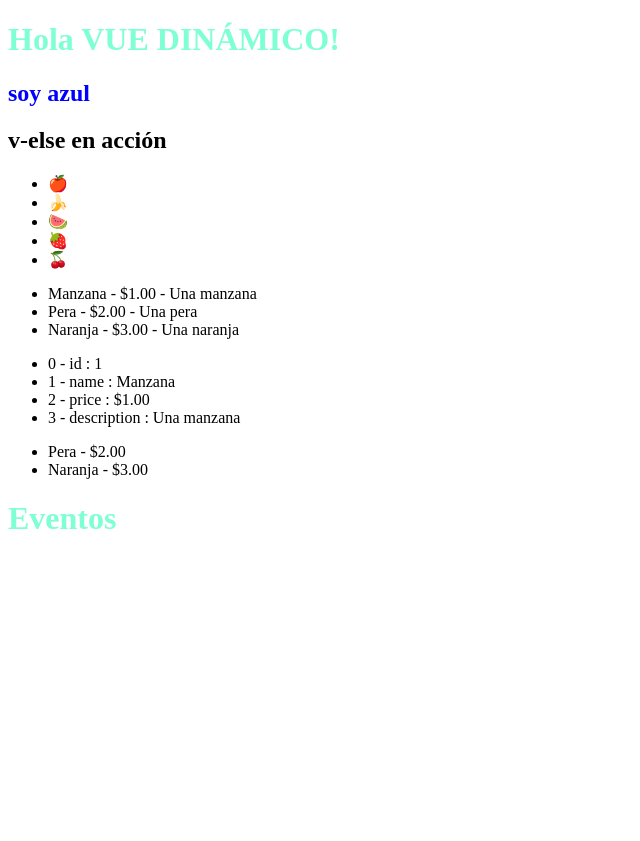
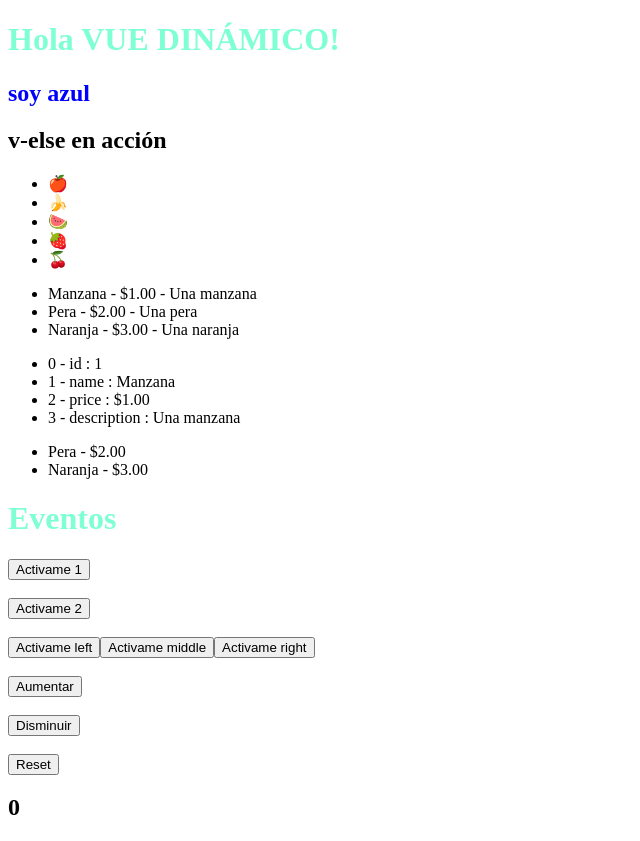
Before and after one commit to Franlop7/Vue, a Vue app in the folder 01-vue/: page / in a window 1280 px wide. Shown: the whole page, without its empty margins (0-640 px from the left). Before the commit the page ends 800 px from the top, so only its background shows below. Built offline with nearby package versions, Linux system fonts and the light colour scheme.

Commit message:
add methods, ref, @click

```diff
--- a/01-vue/src/App.vue
+++ b/01-vue/src/App.vue
@@ -52,6 +52,36 @@ const arrayFrutas3 = [
     stock: 20,
   },
 ];
+//metodo - methods
+const handleClick = (menssage) => {
+  console.log(menssage);
+};
+
+//contador counter1 no es reactivo
+let counter1 = 0;
+
+const increment1 = () => {
+  console.log("aumentar contador");
+  counter1++;
+  console.log(counter1);
+};
+
+import { ref } from "vue";
+//counter ahora si es una variable reactiva
+const counter = ref(0);
+
+const increment = () => {
+  // mutamos el valor a través de .value
+  counter.value++;
+};
+
+const decrement = () => {
+  counter.value--;
+};
+
+const reset = () => {
+  counter.value = 0;
+};
 </script>
 
 <template>
@@ -88,7 +118,28 @@ const arrayFrutas3 = [
   </ul>
   <h1>Eventos</h1>
   <!-- v-on, se acorta a @ para escuchar eventos -->
-
+  <button v-on:click="handleClick('Texto 1')">Activame 1</button>
+  <br />
+  <br />
+  <button @click="handleClick('Texto 2')">Activame 2</button>
+  <br />
+  <br />
+  <button @click="handleClick('Texto left')">Activame left</button>
+  <button @click.middle="handleClick('Texto middle')">Activame middle</button>
+  <button @click.right.prevent="handleClick('Texto right')">
+    Activame right
+  </button>
+  <br />
+  <br />
+  <!-- Variables reactivas, contador -->
+  <button @click="increment">Aumentar</button>
+  <br />
+  <br />
+  <button @click="decrement">Disminuir</button>
+  <br />
+  <br />
+  <button @click="reset">Reset</button>
+  <h2>{{ counter }}</h2>
 </template>
 
 <style>
```
